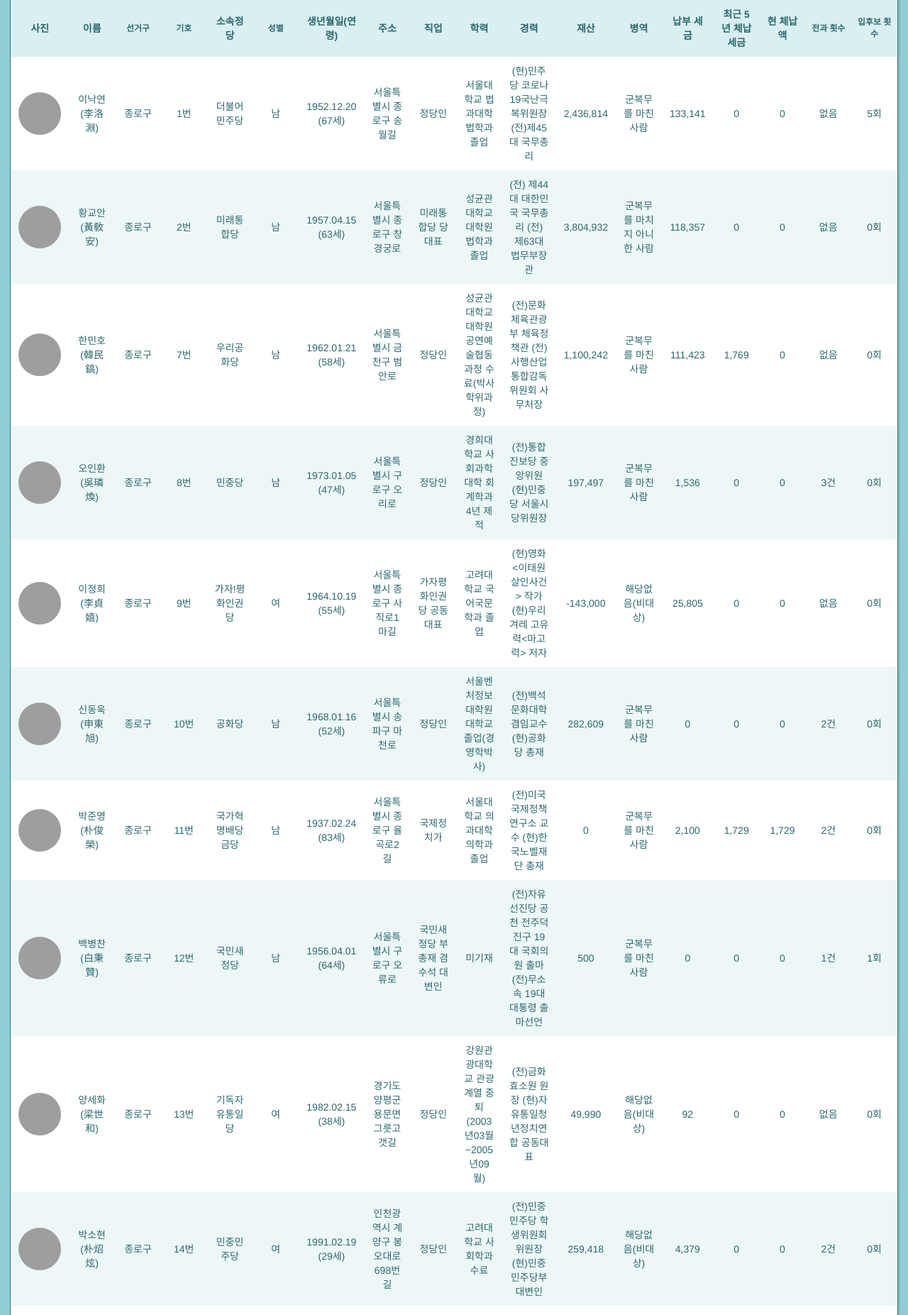
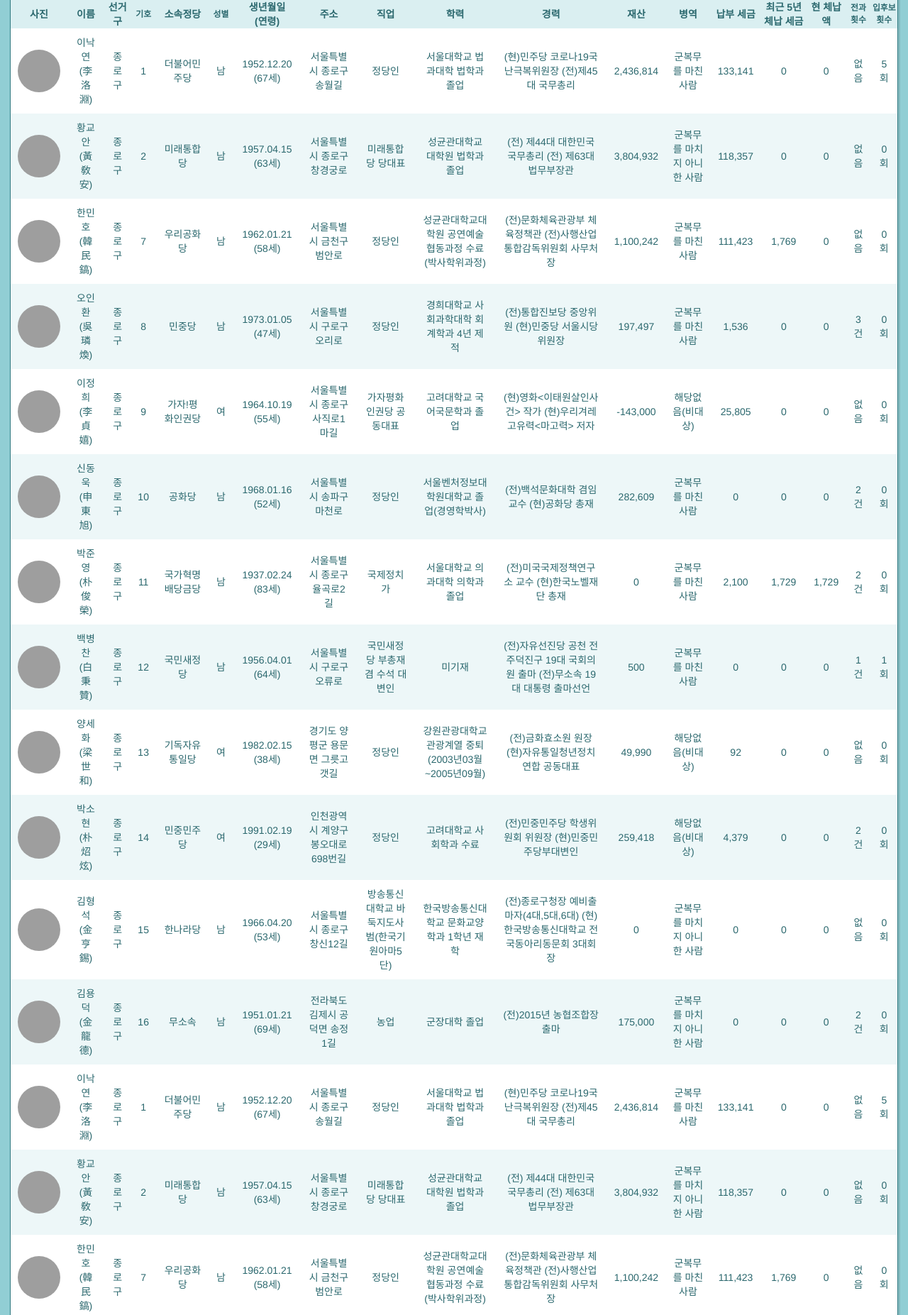
Before and after one commit to Grayson-choi/congress_election, a Django app: template elect_20415/kakao/templates/kakao/index.html in a window 1280 px wide. Shown: the part 65-1918 px from the top of the page at 71% size. Run offline with Django 3.2, Linux system fonts and the light colour scheme; the template is opened without the code that fills it: values that come from a table or form of the project are taken from there, others are empty; data comes from the database, SQL or seed files in the repository; some libraries are stand-ins or nearby versions; grey boxes are pictures that could not be loaded.

Commit message:
화면 구성 업데이트

```diff
--- a/elect_20415/kakao/templates/kakao/index.html
+++ b/elect_20415/kakao/templates/kakao/index.html
@@ -46,24 +46,26 @@
 table td,
 table th {
   color: #2b686e;
-  padding: 10px;
+
 }
 table td {
   text-align: center;
   vertical-align: middle;
+  padding: 1rem;
 }
 
 table th {
   background-color: #daeff1;
   font-weight: 300;
   text-align: center;
-  width:5%;
+
 }
-.small {
+
+.large {
   background-color: #daeff1;
   font-weight: 300;
   text-align: center;
-  padding: 5px;
+  width: 6%;
 }
 
 table tr:nth-child(2n) {
@@ -231,12 +233,13 @@
     <table cellspacing="0">
         <tr>
             <th><B>사진</B></th>
-            <th class="n"><B>이름</B></th>
-            <th class="small"><B>선거구</B></th>
+            <th><B>이름</B></th>
+            <th><B>선거구</B></th>
             <th class="small"><B>기호</B></th>
-            <th><B>소속정당</B></th>
+            <th class="large"><B>소속정당</B></th>
             <th class="small"><B>성별</B></th>
-            <th><B>생년월일(연령)</B></th>
+            <th><B>생년월일<br>(연령)</B></th>
+
             <th><B>주소</B></th>
             <th><B>직업</B></th>
             <th><B>학력</B></th>
@@ -254,7 +257,7 @@
             <td class="profile"><img src = {{candidate.pic}}></td> <!-- 사진 -->
             <td>{{candidate.name}}</td> <!-- 이름 -->
             <td>{{candidate.ep}}</td>  <!-- 선거구 -->
-            <td>{{candidate.num}}번</td> <!-- 기호 -->
+            <td>{{candidate.num}}</td> <!-- 기호 -->
             <td>{{candidate.belong}}</td> <!-- 소속 정당 -->
 
             <td>{{candidate.gender}}</td> <!-- 성별 -->
```
